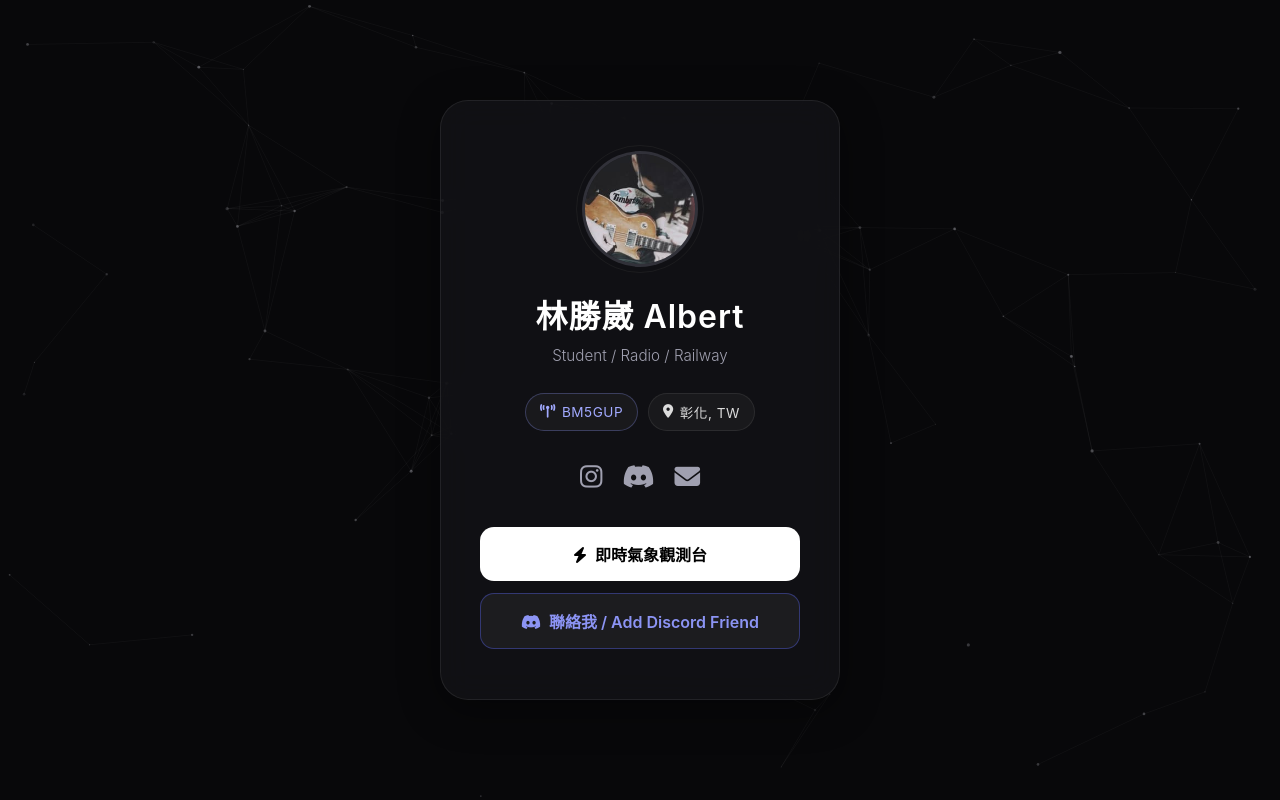
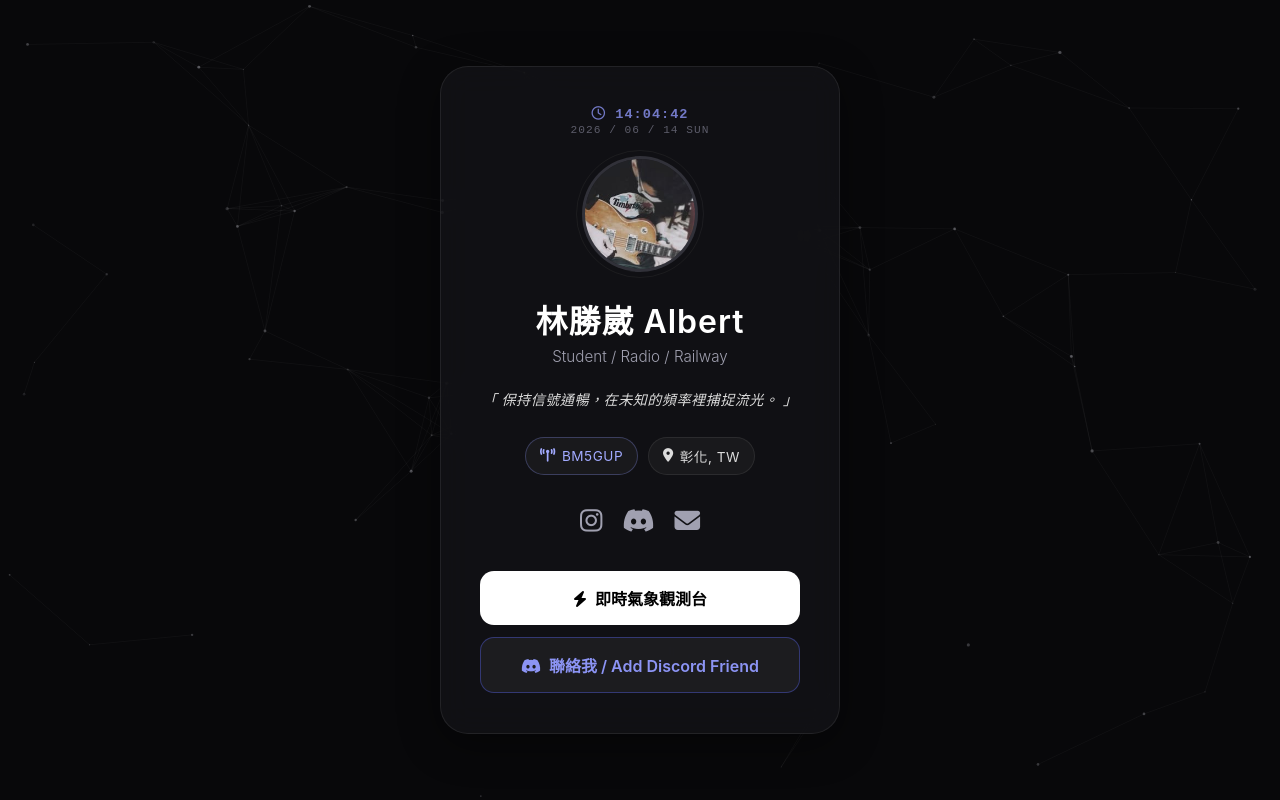
Before and after one commit to albert07062010-code/profile, a plain HTML site: page index.html in a window 1280 px wide. Drawn offline with Linux system fonts and the light colour scheme; no server answers.

Commit message:
Update index.html

```diff
--- a/index.html
+++ b/index.html
@@ -19,6 +19,10 @@
             display: flex;
             justify-content: center;
             align-items: center;
+            position: fixed;
+            top: 0;
+            left: 0;
+            touch-action: none; /* 阻止行動端瀏覽器不必要的下拉重整與橡皮筋回彈 */
         }
 
         /* Fixed Background Canvas */
@@ -39,7 +43,7 @@
             -webkit-backdrop-filter: blur(16px);
             border: 1px solid rgba(255, 255, 255, 0.08);
             border-radius: 28px;
-            padding: 50px 30px;
+            padding: 40px 30px;
             width: calc(100% - 32px);
             max-width: 400px;
             box-shadow: 0 10px 40px rgba(0, 0, 0, 0.4);
@@ -86,6 +90,26 @@
             border: 1px solid rgba(255, 255, 255, 0.15);
         }
 
+        /* 即時時間觀測器樣式 */
+        .live-clock-wrapper {
+            font-size: 0.85rem;
+            font-family: "Courier New", Courier, monospace; /* 使用等寬字型，防止數字跳動 */
+            color: #8c94f4;
+            letter-spacing: 1px;
+            margin-bottom: 20px;
+            opacity: 0.8;
+        }
+
+        #live-clock {
+            font-weight: 600;
+        }
+
+        #live-date {
+            font-size: 0.7rem;
+            color: #707080;
+            margin-top: 2px;
+        }
+
         /* Avatar Elements */
         .avatar-wrapper {
             position: relative;
@@ -115,16 +139,28 @@
         .name {
             font-size: 2rem;
             font-weight: 600;
-            margin: 0 0 8px 0;
+            margin: 0 0 4px 0;
             letter-spacing: 1px;
         }
 
         .bio {
             font-size: 0.95rem;
             color: #a0a0b0;
-            margin: 0 0 25px 0;
+            margin: 0 0 20px 0;
             font-weight: 300;
             line-height: 1.5;
+        }
+
+        /* 個人格言樣式 */
+        .motto {
+            font-size: 0.88rem;
+            color: #dcdcdc;
+            font-style: italic;
+            margin: 0 0 25px 0;
+            line-height: 1.6;
+            font-weight: 300;
+            letter-spacing: 0.5px;
+            padding: 0 10px;
         }
 
         /* Pill Capsules */
@@ -286,12 +322,23 @@
 
     <!-- UI Block 1: Profile Gateway -->
     <div class="symmetric-card">
+        <!-- 頂部極簡時間觀測 -->
+        <div class="live-clock-wrapper">
+            <i class="far fa-clock"></i> <span id="live-clock">00:00:00</span>
+            <div id="live-date">2026 / 01 / 01 SUN</div>
+        </div>
+
         <div class="avatar-wrapper">
             <img src="avatar.jpg" alt="Avatar" class="avatar">
         </div>
 
         <h1 class="name">林勝崴 Albert</h1>
         <p class="bio">Student / Radio / Railway</p>
+
+        <!-- 個人格言區（可自由更換文字） -->
+        <p class="motto">
+            「 保持信號通暢，在未知的頻率裡捕捉流光。 」
+        </p>
 
         <div class="tag-capsules">
             <div class="capsule callsign">
@@ -385,7 +432,7 @@
                 card.classList.add('hidden-state');
                 setTimeout(() => {
                     board.classList.add('active');
-                }, 150); // Small delay step for continuous overlap
+                }, 150);
             } else {
                 board.classList.remove('active');
                 setTimeout(() => {
@@ -487,10 +534,11 @@
             }
         }
 
+        // 修正後的連線邏輯：下雨天粒子間不連線，但滑鼠互動保持，且優化了迴圈效能
         function connect() {
-            if (currentEnv.isRainy) return;
             for (let a = 0; a < particlesArray.length; a++) {
-                for (let b = a; b < particlesArray.length; b++) {
+                if (!currentEnv.isRainy) {
+                    for (let b = a + 1; b < particlesArray.length; b++) {
                         let distance = ((particlesArray[a].x - particlesArray[b].x) * (particlesArray[a].x - particlesArray[b].x)) +
                                        ((particlesArray[a].y - particlesArray[b].y) * (particlesArray[a].y - particlesArray[b].y));
 
@@ -503,11 +551,13 @@
                             ctx.stroke();
                         }
                     }
+                }
+
                 if (mouse.x != null) {
                     let mouseDistance = ((particlesArray[a].x - mouse.x) * (particlesArray[a].x - mouse.x)) +
                                         ((particlesArray[a].y - mouse.y) * (particlesArray[a].y - mouse.y));
                     if (mouseDistance < mouse.radius * mouse.radius) {
-                        ctx.strokeStyle = 'rgba(200, 200, 210, 0.25)';
+                        ctx.strokeStyle = currentEnv.isRainy ? 'rgba(162, 170, 255, 0.2)' : 'rgba(200, 200, 210, 0.25)';
                         ctx.lineWidth = 1;
                         ctx.beginPath();
                         ctx.moveTo(particlesArray[a].x, particlesArray[a].y);
@@ -530,7 +580,29 @@
             init();
         });
 
-        init(); animate();
+        // 即時時間自動更新驅動核心
+        function updateLiveClock() {
+            const now = new Date();
+
+            const hours = String(now.getHours()).padStart(2, '0');
+            const minutes = String(now.getMinutes()).padStart(2, '0');
+            const seconds = String(now.getSeconds()).padStart(2, '0');
+            document.getElementById('live-clock').innerText = `${hours}:${minutes}:${seconds}`;
+
+            const year = now.getFullYear();
+            const month = String(now.getMonth() + 1).padStart(2, '0');
+            const date = String(now.getDate()).padStart(2, '0');
+            const days = ['SUN', 'MON', 'TUE', 'WED', 'THU', 'FRI', 'SAT'];
+            const dayOfWeek = days[now.getDay()];
+
+            document.getElementById('live-date').innerText = `${year} / ${month} / ${date} ${dayOfWeek}`;
+        }
+
+        setInterval(updateLiveClock, 1000);
+        updateLiveClock();
+
+        init();
+        animate();
     </script>
 </body>
 </html>
```
Lines whose indentation alone changed are shown as unchanged.
